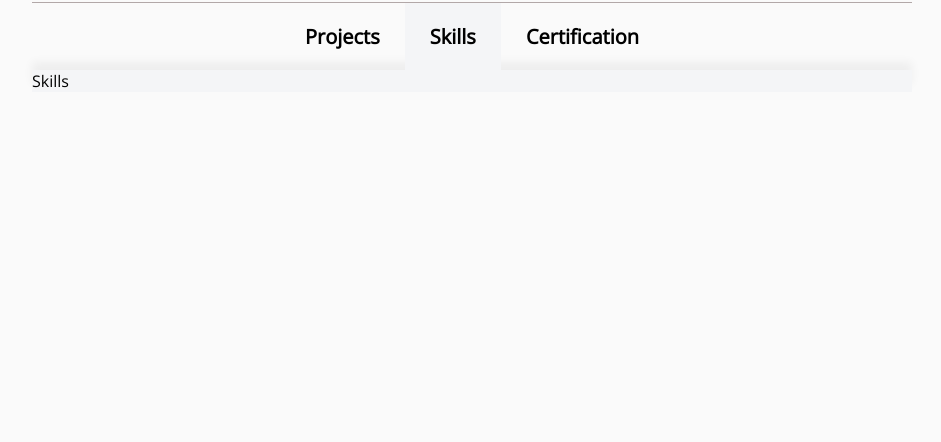
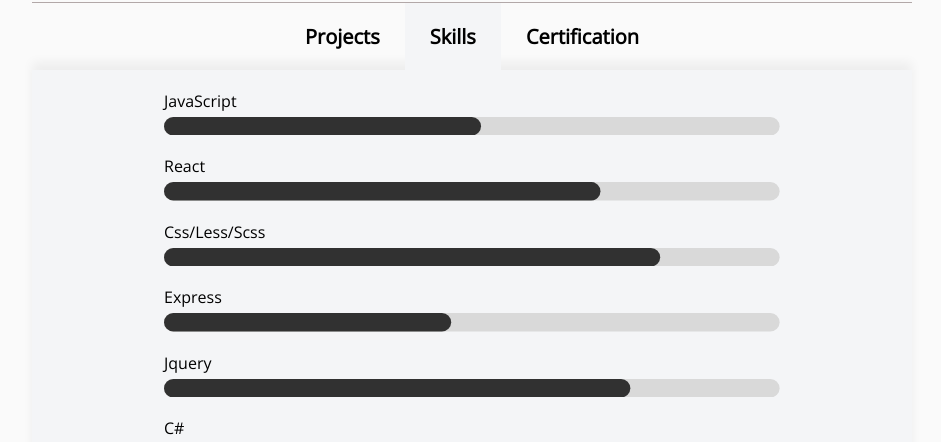
Before and after one commit to TochkaBorislavova/My-CV, a React (Create React App) app: page / in a window 1280 px wide. Both pictures are taken after a click on the tab "Skills". Shown: the part 342-784 px from the top of the page, without its empty margins (168-1109 px from the left). Built offline with nearby package versions, Linux system fonts and the light colour scheme.

Commit message:
Implemented skills tabs section

```diff
--- a/src/components/animated/animated-progress-bar.jsx
+++ b/src/components/animated/animated-progress-bar.jsx
@@ -8,8 +8,18 @@
 const NUMBER_TO_INCREMENT_WITH = 1;
 const TIMEOUT_IN_MS = 75;
 const MAX_NUMBER_TO_INCREMENT_TO = 100;
+const DEFAULT_STROKE_COLOR = '#19f6e8';
+const DEFAULT_STROKE_WIDTH = '1';
 
-const AnimatedProgressBar = ({ children, numberToIncrementTo }) => {
+const AnimatedProgressBar = ({
+    children,
+    numberToIncrementTo,
+    timeoutInMs = TIMEOUT_IN_MS,
+    strokeColor = DEFAULT_STROKE_COLOR,
+    strokeWidth = DEFAULT_STROKE_WIDTH,
+    shouldShowPercentage,
+    className = '',
+}) => {
     const { setIsPageLoading } = useGlobalState();
     const [ percent, setPercent ] = useState(0);
 
@@ -18,22 +28,31 @@
         : MAX_NUMBER_TO_INCREMENT_TO;
 
     useEffect(() => {
-        increaseNumber(percent, NUMBER_TO_INCREMENT_WITH, setPercent, TIMEOUT_IN_MS, maxNumberToIncrementTo);
+        increaseNumber(percent, NUMBER_TO_INCREMENT_WITH, setPercent, timeoutInMs, maxNumberToIncrementTo);
 
         if (percent === maxNumberToIncrementTo) {
             setIsPageLoading(false);
         }
     }, [ percent ]);
 
+    const percentageText = (
+        shouldShowPercentage && <p className="animated-progress-bar-content">
+            {`${percent}%`}
+        </p>
+    );
+
     return (
-        <section className="animated-progress-bar">
+        <section className={`animated-progress-bar ${className}`}>
             <article className="animated-progress-bar-content-wrapper">
                 {children}
-                <p className="animated-progress-bar-content">
-                    {`${percent}%`}
-                </p>
+                {percentageText}
             </article>
-            <Line strokeColor="#19f6e8" strokeWidth="1" percent={percent} />
+            <Line
+              percent={percent}
+              strokeColor={strokeColor}
+              strokeWidth={strokeWidth}
+              trailWidth={strokeWidth}
+            />
         </section>
     );
 };
--- /dev/null
+++ b/src/components/skills/skill-with-text.jsx
@@ -0,0 +1,19 @@
+import './skill-with-text.scss';
+
+import React from 'react';
+import AnimatedProgressBar from '../animated/animated-progress-bar';
+
+const SkillWithText = ({ text, numberToIncrementTo }) => (
+    <AnimatedProgressBar
+      className="skill-with-text"
+      strokeColor='#313131'
+      strokeWidth='3'
+      numberToIncrementTo={numberToIncrementTo}
+      timeoutInMs={15}
+      shouldShowPercentage={false}
+    >
+        {text}
+    </AnimatedProgressBar>
+);
+
+export default SkillWithText;
--- /dev/null
+++ b/src/components/skills/skill-with-text.scss
@@ -0,0 +1,7 @@
+.skill-with-text {
+    width: 70%;
+
+    .animated-progress-bar-content-wrapper {
+        margin-bottom: 5px;
+    }
+}
--- a/src/components/tabs/menu-tabs.jsx
+++ b/src/components/tabs/menu-tabs.jsx
@@ -2,6 +2,7 @@
 
 import React from 'react';
 import { Tabs, TabList, Tab, TabPanel } from 'react-tabs';
+import SkillsTabs from './skills-tabs';
 import ProjectTabs from './project-tabs';
 
 const MenuTabs = () => (
@@ -15,7 +16,7 @@
             <ProjectTabs />
         </TabPanel>
         <TabPanel>
-            Skills
+            <SkillsTabs />
         </TabPanel>
         <TabPanel>
             Certification
--- a/src/components/tabs/project-tabs.scss
+++ b/src/components/tabs/project-tabs.scss
@@ -8,10 +8,9 @@
 
     .react-tabs__tab-panel {
         display: grid;
+        gap: 50px 50px;
         grid-template-columns: repeat(3, 250px);
-        gap: 50px 50px;
         justify-content: center;
-        padding: 50px;
     }
 
     .react-tabs__tab--selected {
--- /dev/null
+++ b/src/components/tabs/skills-tabs.jsx
@@ -0,0 +1,17 @@
+import './skills-tabs.scss';
+
+import React from 'react';
+import SkillWithText from '../skills/skill-with-text';
+
+const SkillsTabs = () => (
+    <section className="skills-tabs">
+        <SkillWithText text="JavaScript" numberToIncrementTo={50} />
+        <SkillWithText text="React" numberToIncrementTo={70} />
+        <SkillWithText text="Css/Less/Scss" numberToIncrementTo={80} />
+        <SkillWithText text="Express" numberToIncrementTo={45} />
+        <SkillWithText text="Jquery" numberToIncrementTo={75} />
+        <SkillWithText text="C#" numberToIncrementTo={25} />
+    </section>
+);
+
+export default SkillsTabs;
--- /dev/null
+++ b/src/components/tabs/skills-tabs.scss
@@ -0,0 +1,15 @@
+.skills-tabs {
+    display: flex;
+    flex-flow: column;
+    justify-content: center;
+    align-items: center;
+
+
+    .skill-with-text {
+        margin-top: 20px;
+    }
+
+    .animated-progress-bar-content-wrapper {
+        align-self: start;
+    }
+}
```
